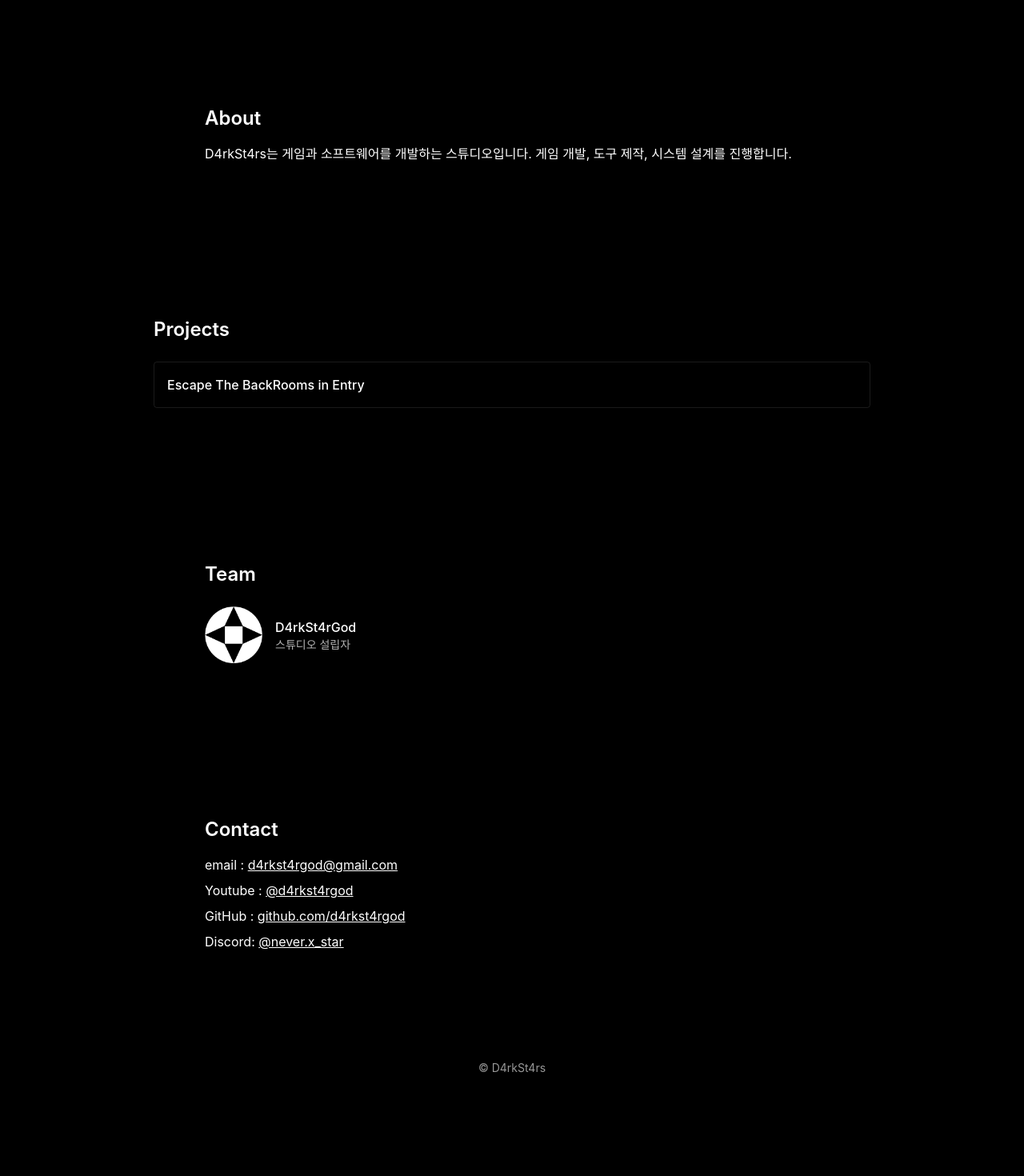
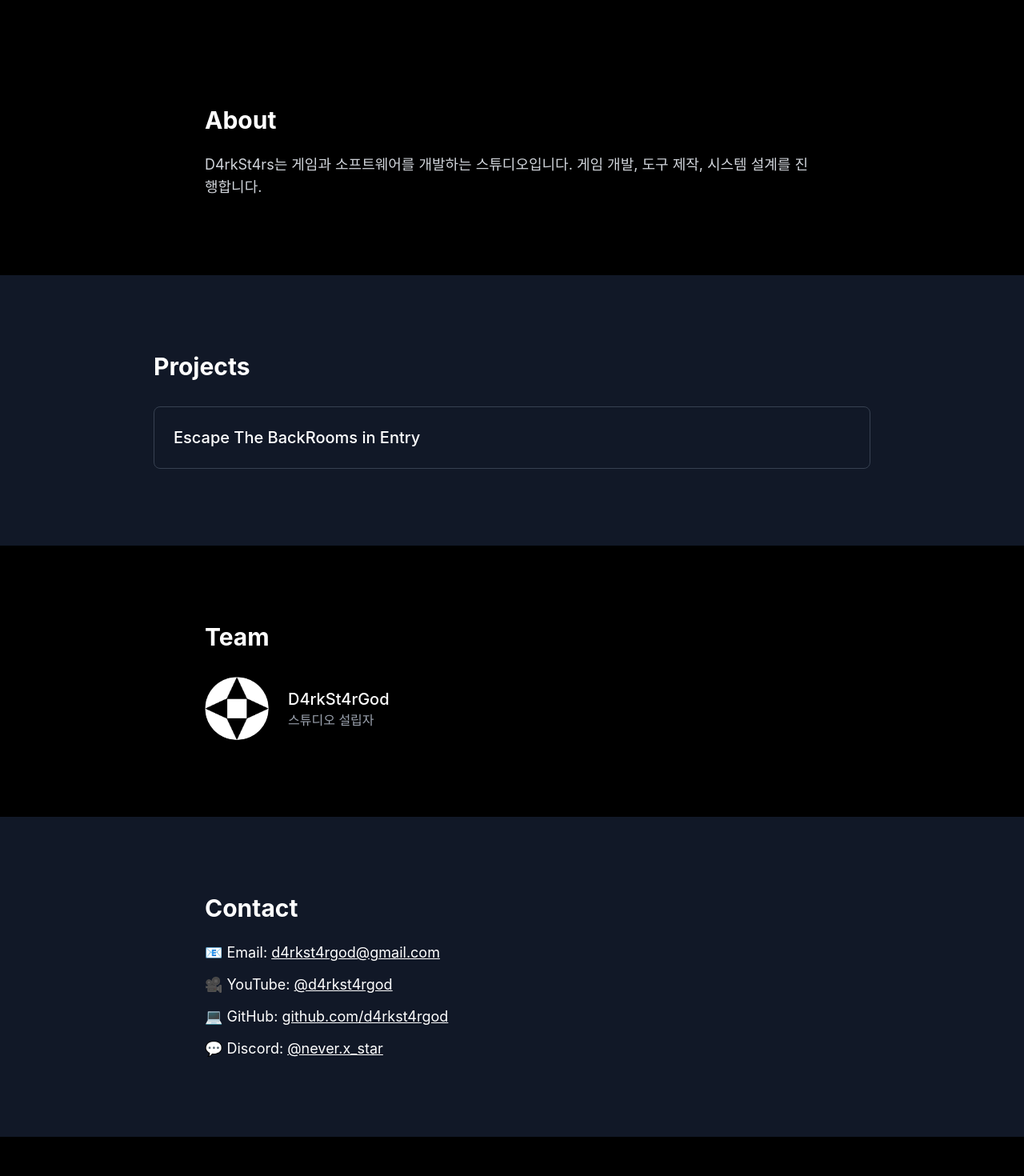
Before and after one commit to d4rkst4rs/d4rkst4rs.github.io, a Next.js app: page / in a window 1280 px wide. Shown: the part 840-2310 px from the top of the page at 80% size. Before the commit the page ends 2225 px from the top, so only its background shows below. Built offline with nearby package versions, Linux system fonts and the light colour scheme.

Commit message:
finally!!!!!!!!!!!!

```diff
--- a/pages/index.js
+++ b/pages/index.js
@@ -14,16 +14,13 @@ export default function Home() {
         <title>D4rkSt4rs</title>
       </Head>
 
-      <div className="min-h-screen relative overflow-hidden">
-        <div className="starfield">
-          <div className="stars"></div>
-          <div className="stars2"></div>
-          <div className="stars3"></div>
-        </div>
+      {/* Starfield 제거하고 간단한 배경색으로 */}
+      <div className="min-h-screen bg-black text-white relative overflow-hidden">
 
         <NavBar />
 
-        <main className="flex flex-col items-center justify-center text-center min-h-screen site-container">
+        {/* Hero Section */}
+        <main className="flex flex-col items-center justify-center text-center min-h-screen px-4">
           <MotionDiv
             initial={{opacity:0, y:20}}
             animate={{opacity:1, y:0}}
@@ -36,62 +33,72 @@ export default function Home() {
             initial={{opacity:0}}
             animate={{opacity:1}}
             transition={{delay:0.6}}
-            className="subtitle mt-6"
+            className="subtitle mt-6 text-lg md:text-xl text-gray-300"
           >
             빛이 있기 전에 어둠이 있었다.
           </MotionDiv>
         </main>
 
-        <section id="about" className="py-24 site-container">
+        {/* About Section */}
+        <section id="about" className="py-24 px-4">
           <div className="max-w-3xl mx-auto">
-            <h2 className="text-2xl font-semibold mb-4">About</h2>
-            <p>D4rkSt4rs는 게임과 소프트웨어를 개발하는 스튜디오입니다. 게임 개발, 도구 제작, 시스템 설계를 진행합니다.</p>
+            <h2 className="text-3xl font-bold mb-6">About</h2>
+            <p className="text-lg text-gray-300">D4rkSt4rs는 게임과 소프트웨어를 개발하는 스튜디오입니다. 게임 개발, 도구 제작, 시스템 설계를 진행합니다.</p>
           </div>
         </section>
 
-        <section id="projects" className="py-24 site-container">
+        {/* Projects Section */}
+        <section id="projects" className="py-24 px-4 bg-gray-900">
           <div className="max-w-4xl mx-auto">
-            <h2 className="text-2xl font-semibold mb-6">Projects</h2>
+            <h2 className="text-3xl font-bold mb-8">Projects</h2>
             <div className="grid gap-6">
-              <div className="p-4 border border-white/10 rounded">
-                <h3 className="font-medium"><a href='https://playentry.org/project/68c6b22648d3d76bd9234c49'>Escape The BackRooms in Entry</a></h3>
+              <div className="p-6 border border-gray-700 rounded-lg hover:border-gray-500 transition-colors">
+                <h3 className="font-medium text-xl">
+                  <a href='https://playentry.org/project/68c6b22648d3d76bd9234c49' className="hover:text-blue-400 transition-colors">
+                    Escape The BackRooms in Entry
+                  </a>
+                </h3>
               </div>
             </div>
           </div>
         </section>
 
-        <section id="team" className="py-24 site-container">
+        {/* Team Section */}
+        <section id="team" className="py-24 px-4">
           <div className="max-w-3xl mx-auto">
-            <h2 className="text-2xl font-semibold mb-6">Team</h2>
-            <div className="flex items-center gap-4">
+            <h2 className="text-3xl font-bold mb-8">Team</h2>
+            <div className="flex items-center gap-6">
               <Image
                 src="/d4rkst4rs.png"
-                alt="You"
-                width={72}
-                height={72}
-                className="rounded"
-                unoptimized // 정적 빌드에서 필요
+                alt="D4rkSt4rGod"
+                width={80}
+                height={80}
+                className="rounded-full"
+                unoptimized
               />
               <div>
-                <div className="font-medium">D4rkSt4rGod</div>
-                <div className="text-sm text-white/70">스튜디오 설립자</div>
+                <div className="font-medium text-xl">D4rkSt4rGod</div>
+                <div className="text-gray-400">스튜디오 설립자</div>
               </div>
             </div>
           </div>
         </section>
 
-        <section id="contact" className="py-24 site-container">
+        {/* Contact Section */}
+        <section id="contact" className="py-24 px-4 bg-gray-900">
           <div className="max-w-3xl mx-auto">
-            <h2 className="text-2xl font-semibold mb-4">Contact</h2>
-            <p>email : <a href="https://gmail.com" className="underline">d4rkst4rgod@gmail.com</a></p>
-            <p className="mt-2">Youtube : <a href="https://youtube.com/@d4rkst4rgod" className="underline">@d4rkst4rgod</a></p>
-            <p className="mt-2">GitHub : <a href="https://github.com/d4rkst4rgod" className="underline">github.com/d4rkst4rgod</a></p>
-            <p className="mt-2">Discord: <a href="https://discord.com/channel/@me" className="underline">@never.x_star</a></p>
+            <h2 className="text-3xl font-bold mb-6">Contact</h2>
+            <div className="space-y-3 text-lg">
+              <p>📧 Email: <a href="mailto:d4rkst4rgod@gmail.com" className="underline hover:text-blue-400">d4rkst4rgod@gmail.com</a></p>
+              <p>🎥 YouTube: <a href="https://youtube.com/@d4rkst4rgod" className="underline hover:text-blue-400">@d4rkst4rgod</a></p>
+              <p>💻 GitHub: <a href="https://github.com/d4rkst4rgod" className="underline hover:text-blue-400">github.com/d4rkst4rgod</a></p>
+              <p>💬 Discord: <a href="https://discord.com/channel/@me" className="underline hover:text-blue-400">@never.x_star</a></p>
+            </div>
           </div>
         </section>
 
-        <footer className="py-10 text-center text-sm text-white/60 site-container">
-          © D4rkSt4rs
+        <footer className="py-12 text-center text-gray-500">
+          © {new Date().getFullYear()} D4rkSt4rs. All rights reserved.
         </footer>
       </div>
     </>
```
